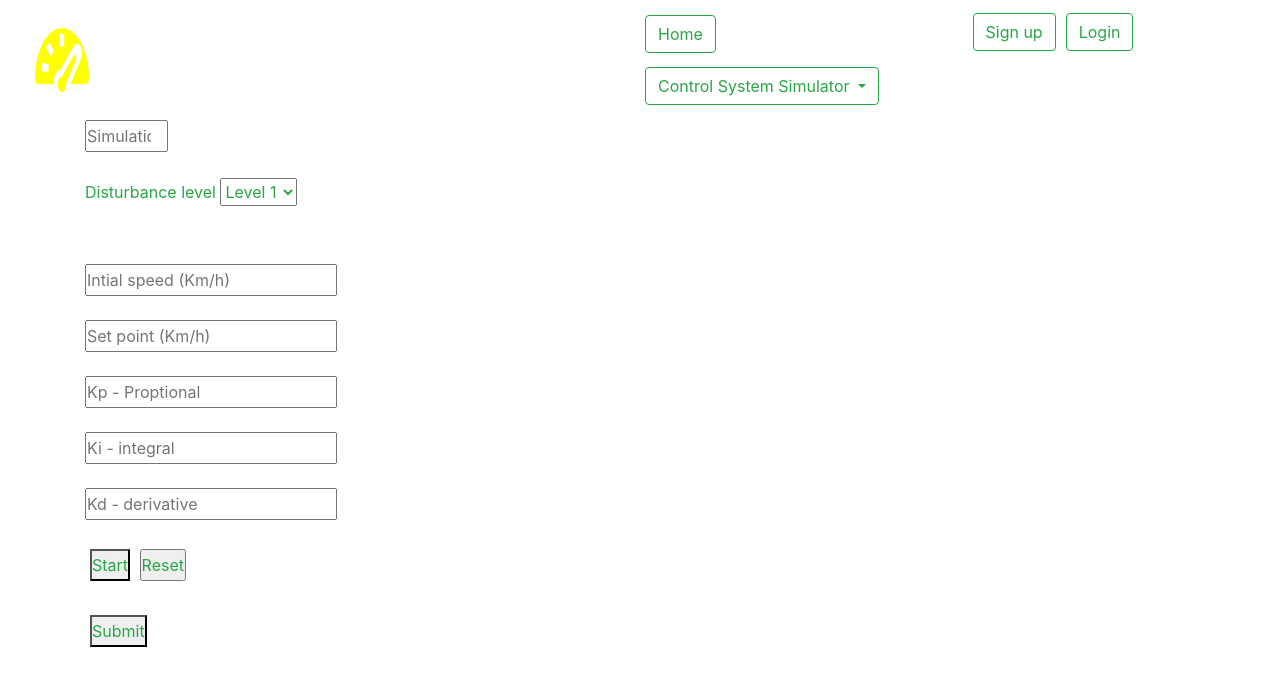
After one commit to AhmedShehab/control_simulator, a Django app: page /servomotor/ in a window 1280 px wide. The commit adds this page. Shown: the top 686 px of the page. Run offline with Django 3.2, Linux system fonts and the light colour scheme.

Commit message:
Added servomotor simulator form

```diff
--- a/main/templates/main/layout.html
+++ b/main/templates/main/layout.html
@@ -28,6 +28,7 @@
                     <ul class="dropdown-menu" aria-labelledby="dropdownMenuButton">
                       <a class="dropdown-item" href="{% url 'cruise' %}">Basic Cruise Control Simulator</a>
                       <a class="dropdown-item" href="{% url 'adaptive' %}">Adaptive Cruise Control Simulator</a>
+                      <a class="dropdown-item" href="{% url 'servomotor' %}">Servomotor Control Simulator</a>
                     </ul>
                 </div>
             </div>
--- /dev/null
+++ b/main/templates/main/servomotor.html
@@ -0,0 +1,37 @@
+{% extends 'main/layout.html' %}
+{% load static %}
+{% block head %}
+        <title>Servomotor Simulator</title>
+{% endblock head %}
+{% block body %}
+    <div class="container" id="simulatorForm">
+        <form class="cred_form">
+                <input class="cred" type="number" id="simulationTime" name="simulationTime" min="0" max="60" placeholder="Simulation time" required>
+            <br><br>
+            <div>
+                <label for="disturbanceLevel">Disturbance level</label>
+                <select class="cred" name="disturbanceLevel" id="disturbanceLevel" required>
+                    <option value="level1" >Level 1</option>
+                    <option value="level2" >Level 2</option>
+                    <option value="level3" >Level 3</option>
+                </select>
+            </div>
+            <br><br>
+            <input class="cred" type="number" id="intialSpeed" name="intialSpeed" placeholder="Intial speed (Km/h)" required>
+            <br><br>
+            <input class="cred" type="number" id="setPoint" name="setPoint" placeholder="Set point (Km/h)" required>
+            <br><br>
+            <input class="cred" type="number" id="kp" name="kp" placeholder="Kp - Proptional" required>
+            <br><br>
+            <input class="cred" type="number" id="ki" name="ki" placeholder="Ki - integral" required>
+            <br><br>
+            <input class="cred" type="number" id="kd" name="kd" placeholder="Kd - derivative" required>
+            <br><br>
+            <button class="button" type="submit" name="start" value="1">Start</button>
+            <input class="button" type="reset" value="Reset">
+            <br><br>
+            <button class="button" type="submit" name="Submit">Submit</button>
+        </form>
+    </div>
+
+{% endblock body %}
--- a/main/urls.py
+++ b/main/urls.py
@@ -10,5 +10,6 @@ urlpatterns = [
     path("logout/",views.logout_view,name="logout"),
     path("cruise/",views.cruise,name="cruise"),
     path("adaptive/",views.adaptive,name="adaptive"),
-    path("test/",views.test,name="test")
+    path("test/",views.test,name="test"),
+    path("servomotor/", views.servomotor, name="servomotor")
 ]
--- a/main/views.py
+++ b/main/views.py
@@ -9,6 +9,9 @@ import simplejson as json
 # Create your views here.
 def home(request):
     return render(request, "main/home.html")
+
+def servomotor(request):
+    return render(request, "main/servomotor.html")
 
 def test(request):
     Gs, mag_comp, phase_comp, omega_comp, mag, phase, omega = design_tool.control()
```
Also changed, not shown: main/templates/main/cruise.html (+4 -4 lines).
